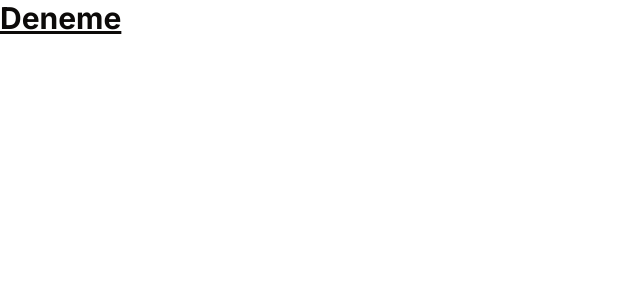
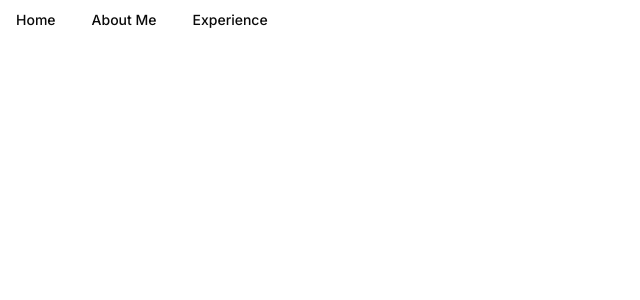
Before and after one commit to alitalipcoskun/portfolio-project, a Next.js app: page / in a window 1280 px wide. Shown: the top 300 px of the page, without its empty margins (0-640 px from the left). Built offline with nearby package versions, Linux system fonts and the light colour scheme.

Commit message:
dummy header

```diff
--- a/jest.config.js
+++ b/jest.config.js
@@ -13,7 +13,8 @@
   setupFilesAfterEnv: ['<rootDir>/jest.setup.js'],
   testEnvironment: 'jsdom',
       "paths": {
-      "@/components/*": ["./src/components/*"]
+      "@/components/*": ["./src/components/*"],
+      "@/shadcn_ui/*": ["./src/components/ui/*"]
     },
 }
 
--- a/jsconfig.json
+++ b/jsconfig.json
@@ -2,7 +2,8 @@
   "compilerOptions": {
     "paths": {
       "@/*": ["./src/*"],
-      "@/components/*": ["./src/components/*"]
+      "@/components/*": ["./src/components/*"],
+      "@/shadcn_ui/*": ["./src/components/ui/*"]
     }
   }
 }
--- a/package.json
+++ b/package.json
@@ -11,12 +11,14 @@
     "test:watch": "jest --watch"
   },
   "dependencies": {
+    "@radix-ui/react-navigation-menu": "^1.2.0",
     "class-variance-authority": "^0.7.0",
     "clsx": "^2.1.1",
     "lucide-react": "^0.418.0",
     "next": "14.2.5",
     "react": "^18",
     "react-dom": "^18",
+    "shadcn-ui": "^0.8.0",
     "tailwind-merge": "^2.4.0",
     "tailwindcss-animate": "^1.0.7"
   },
--- a/src/app/globals.css
+++ b/src/app/globals.css
@@ -5,24 +5,24 @@
 @layer base {
   :root {
     --background: 0 0% 100%;
-    --foreground: 20 14.3% 4.1%;
+    --foreground: 0 0% 3.9%;
     --card: 0 0% 100%;
-    --card-foreground: 20 14.3% 4.1%;
+    --card-foreground: 0 0% 3.9%;
     --popover: 0 0% 100%;
-    --popover-foreground: 20 14.3% 4.1%;
-    --primary: 24 9.8% 10%;
-    --primary-foreground: 60 9.1% 97.8%;
-    --secondary: 60 4.8% 95.9%;
-    --secondary-foreground: 24 9.8% 10%;
-    --muted: 60 4.8% 95.9%;
-    --muted-foreground: 25 5.3% 44.7%;
-    --accent: 60 4.8% 95.9%;
-    --accent-foreground: 24 9.8% 10%;
+    --popover-foreground: 0 0% 3.9%;
+    --primary: 0 0% 9%;
+    --primary-foreground: 0 0% 98%;
+    --secondary: 0 0% 96.1%;
+    --secondary-foreground: 0 0% 9%;
+    --muted: 0 0% 96.1%;
+    --muted-foreground: 0 0% 45.1%;
+    --accent: 0 0% 96.1%;
+    --accent-foreground: 0 0% 9%;
     --destructive: 0 84.2% 60.2%;
-    --destructive-foreground: 60 9.1% 97.8%;
-    --border: 20 5.9% 90%;
-    --input: 20 5.9% 90%;
-    --ring: 20 14.3% 4.1%;
+    --destructive-foreground: 0 0% 98%;
+    --border: 0 0% 89.8%;
+    --input: 0 0% 89.8%;
+    --ring: 0 0% 3.9%;
     --radius: 0.5rem;
     --chart-1: 12 76% 61%;
     --chart-2: 173 58% 39%;
@@ -32,25 +32,25 @@
   }
 
   .dark {
-    --background: 20 14.3% 4.1%;
-    --foreground: 60 9.1% 97.8%;
-    --card: 20 14.3% 4.1%;
-    --card-foreground: 60 9.1% 97.8%;
-    --popover: 20 14.3% 4.1%;
-    --popover-foreground: 60 9.1% 97.8%;
-    --primary: 60 9.1% 97.8%;
-    --primary-foreground: 24 9.8% 10%;
-    --secondary: 12 6.5% 15.1%;
-    --secondary-foreground: 60 9.1% 97.8%;
-    --muted: 12 6.5% 15.1%;
-    --muted-foreground: 24 5.4% 63.9%;
-    --accent: 12 6.5% 15.1%;
-    --accent-foreground: 60 9.1% 97.8%;
+    --background: 0 0% 3.9%;
+    --foreground: 0 0% 98%;
+    --card: 0 0% 3.9%;
+    --card-foreground: 0 0% 98%;
+    --popover: 0 0% 3.9%;
+    --popover-foreground: 0 0% 98%;
+    --primary: 0 0% 98%;
+    --primary-foreground: 0 0% 9%;
+    --secondary: 0 0% 14.9%;
+    --secondary-foreground: 0 0% 98%;
+    --muted: 0 0% 14.9%;
+    --muted-foreground: 0 0% 63.9%;
+    --accent: 0 0% 14.9%;
+    --accent-foreground: 0 0% 98%;
     --destructive: 0 62.8% 30.6%;
-    --destructive-foreground: 60 9.1% 97.8%;
-    --border: 12 6.5% 15.1%;
-    --input: 12 6.5% 15.1%;
-    --ring: 24 5.7% 82.9%;
+    --destructive-foreground: 0 0% 98%;
+    --border: 0 0% 14.9%;
+    --input: 0 0% 14.9%;
+    --ring: 0 0% 83.1%;
     --chart-1: 220 70% 50%;
     --chart-2: 160 60% 45%;
     --chart-3: 30 80% 55%;
--- a/src/app/page.js
+++ b/src/app/page.js
@@ -1,8 +1,9 @@
-import Header from "@/components/Header/Header";
+import Navbar from "@/components/Navbar/Navbar";
+
 
 
 export default function Home() {
   return (
-    <Header></Header>
+    <Navbar></Navbar>
   );
 }
--- a/src/components/Header/Header.js
+++ /dev/null
@@ -1,23 +0,0 @@
-import React from 'react'
-import { Inter as FontSans } from "next/font/google"
-
-import { cn } from "@/lib/utils"
-
-const fontSans = FontSans({
-  subsets: ["latin"],
-  variable: "--font-sans",
-})
-
-
-const Header = () => {
-  return (
-    <h1 className={cn(
-      "text-3xl font-bold underline",
-      fontSans.variable
-    )}>
-      Deneme
-    </h1>
-  )
-}
-
-export default Header
--- /dev/null
+++ b/src/components/NavItem/NavItem.js
@@ -0,0 +1,29 @@
+import React from 'react'
+import {
+    navigationMenuTriggerStyle,
+    NavigationMenuContent,
+    NavigationMenuItem,
+    NavigationMenuLink,
+    NavigationMenuTrigger,
+} from "@/components/ui/navigation-menu"
+import './styles.css';
+import Link from 'next/link';
+
+
+
+
+
+const NavItem = (props) => {
+    const { item } = props;
+    return (
+        <NavigationMenuItem>
+                <Link href={`${item.href}`} legacyBehavior passHref>
+                    <NavigationMenuLink className={navigationMenuTriggerStyle()}>
+                        {item.name}
+                    </NavigationMenuLink>
+                </Link>
+        </NavigationMenuItem>
+    )
+}
+
+export default NavItem
--- /dev/null
+++ b/src/components/NavItem/styles.css
@@ -0,0 +1,7 @@
+.NavigationMenuLink {
+    text-decoration: none;
+}
+
+.NavigationMenuLink[data-active] {
+    text-decoration: 'underline';
+}
--- /dev/null
+++ b/src/components/NavList/NavList.js
@@ -0,0 +1,20 @@
+import * as React from "react"
+import { NavigationMenuList } from "@/components/ui/navigation-menu"
+import NavItem from "../NavItem/NavItem";
+import { NavigationMenuIndicator } from "@radix-ui/react-navigation-menu";
+
+
+const NavList = (props) => {
+  const { items } = props;
+    return (
+    <NavigationMenuList>
+            {items.map((item, idx) => {
+                console.log(item, idx)
+                return <NavItem key= {idx} item = {item}></NavItem>
+            })}
+            <NavigationMenuIndicator></NavigationMenuIndicator>
+    </NavigationMenuList>
+  )
+}
+
+export default NavList
--- /dev/null
+++ b/src/components/Navbar/Navbar.js
@@ -0,0 +1,22 @@
+"use client"
+
+import * as React from "react"
+import { NavigationMenu} from "@/components/ui/navigation-menu"
+import NavList from "../NavList/NavList"
+
+
+const NavItems = [
+  {name: "Home", href: ""},
+  {name: "About Me", href: ""},
+  {name: "Experience", href: ""}
+]
+
+const Navbar = () => {
+  return (
+    <NavigationMenu>
+      <NavList items = {NavItems}></NavList>
+    </NavigationMenu>
+  )
+}
+
+export default Navbar;
--- /dev/null
+++ b/src/components/ui/navigation-menu.jsx
@@ -0,0 +1,104 @@
+import * as React from "react"
+import * as NavigationMenuPrimitive from "@radix-ui/react-navigation-menu"
+import { cva } from "class-variance-authority"
+import { ChevronDown } from "lucide-react"
+
+import { cn } from "@/lib/utils"
+
+const NavigationMenu = React.forwardRef(({ className, children, ...props }, ref) => (
+  <NavigationMenuPrimitive.Root
+    ref={ref}
+    className={cn(
+      "relative z-10 flex max-w-max flex-1 items-center justify-center",
+      className
+    )}
+    {...props}>
+    {children}
+    <NavigationMenuViewport />
+  </NavigationMenuPrimitive.Root>
+))
+NavigationMenu.displayName = NavigationMenuPrimitive.Root.displayName
+
+const NavigationMenuList = React.forwardRef(({ className, ...props }, ref) => (
+  <NavigationMenuPrimitive.List
+    ref={ref}
+    className={cn(
+      "group flex flex-1 list-none items-center justify-center space-x-1",
+      className
+    )}
+    {...props} />
+))
+NavigationMenuList.displayName = NavigationMenuPrimitive.List.displayName
+
+const NavigationMenuItem = NavigationMenuPrimitive.Item
+
+const navigationMenuTriggerStyle = cva(
+  "group inline-flex h-10 w-max items-center justify-center rounded-md bg-background px-4 py-2 text-sm font-medium transition-colors hover:bg-accent hover:text-accent-foreground focus:bg-accent focus:text-accent-foreground focus:outline-none disabled:pointer-events-none disabled:opacity-50 data-[active]:bg-accent/50 data-[state=open]:bg-accent/50"
+)
+
+const NavigationMenuTrigger = React.forwardRef(({ className, children, ...props }, ref) => (
+  <NavigationMenuPrimitive.Trigger
+    ref={ref}
+    className={cn(navigationMenuTriggerStyle(), "group", className)}
+    {...props}>
+    {children}{" "}
+    <ChevronDown
+      className="relative top-[1px] ml-1 h-3 w-3 transition duration-200 group-data-[state=open]:rotate-180"
+      aria-hidden="true" />
+  </NavigationMenuPrimitive.Trigger>
+))
+NavigationMenuTrigger.displayName = NavigationMenuPrimitive.Trigger.displayName
+
+const NavigationMenuContent = React.forwardRef(({ className, ...props }, ref) => (
+  <NavigationMenuPrimitive.Content
+    ref={ref}
+    className={cn(
+      "left-0 top-0 w-full data-[motion^=from-]:animate-in data-[motion^=to-]:animate-out data-[motion^=from-]:fade-in data-[motion^=to-]:fade-out data-[motion=from-end]:slide-in-from-right-52 data-[motion=from-start]:slide-in-from-left-52 data-[motion=to-end]:slide-out-to-right-52 data-[motion=to-start]:slide-out-to-left-52 md:absolute md:w-auto ",
+      className
+    )}
+    {...props} />
+))
+NavigationMenuContent.displayName = NavigationMenuPrimitive.Content.displayName
+
+const NavigationMenuLink = NavigationMenuPrimitive.Link
+
+const NavigationMenuViewport = React.forwardRef(({ className, ...props }, ref) => (
+  <div className={cn("absolute left-0 top-full flex justify-center")}>
+    <NavigationMenuPrimitive.Viewport
+      className={cn(
+        "origin-top-center relative mt-1.5 h-[var(--radix-navigation-menu-viewport-height)] w-full overflow-hidden rounded-md border bg-popover text-popover-foreground shadow-lg data-[state=open]:animate-in data-[state=closed]:animate-out data-[state=closed]:zoom-out-95 data-[state=open]:zoom-in-90 md:w-[var(--radix-navigation-menu-viewport-width)]",
+        className
+      )}
+      ref={ref}
+      {...props} />
+  </div>
+))
+NavigationMenuViewport.displayName =
+  NavigationMenuPrimitive.Viewport.displayName
+
+const NavigationMenuIndicator = React.forwardRef(({ className, ...props }, ref) => (
+  <NavigationMenuPrimitive.Indicator
+    ref={ref}
+    className={cn(
+      "top-full z-[1] flex h-1.5 items-end justify-center overflow-hidden data-[state=visible]:animate-in data-[state=hidden]:animate-out data-[state=hidden]:fade-out data-[state=visible]:fade-in",
+      className
+    )}
+    {...props}>
+    <div
+      className="relative top-[60%] h-2 w-2 rotate-45 rounded-tl-sm bg-border shadow-md" />
+  </NavigationMenuPrimitive.Indicator>
+))
+NavigationMenuIndicator.displayName =
+  NavigationMenuPrimitive.Indicator.displayName
+
+export {
+  navigationMenuTriggerStyle,
+  NavigationMenu,
+  NavigationMenuList,
+  NavigationMenuItem,
+  NavigationMenuContent,
+  NavigationMenuTrigger,
+  NavigationMenuLink,
+  NavigationMenuIndicator,
+  NavigationMenuViewport,
+}
```
Also changed, not shown: components.json, 2 other files (tests, documents, lock files or other folders).
